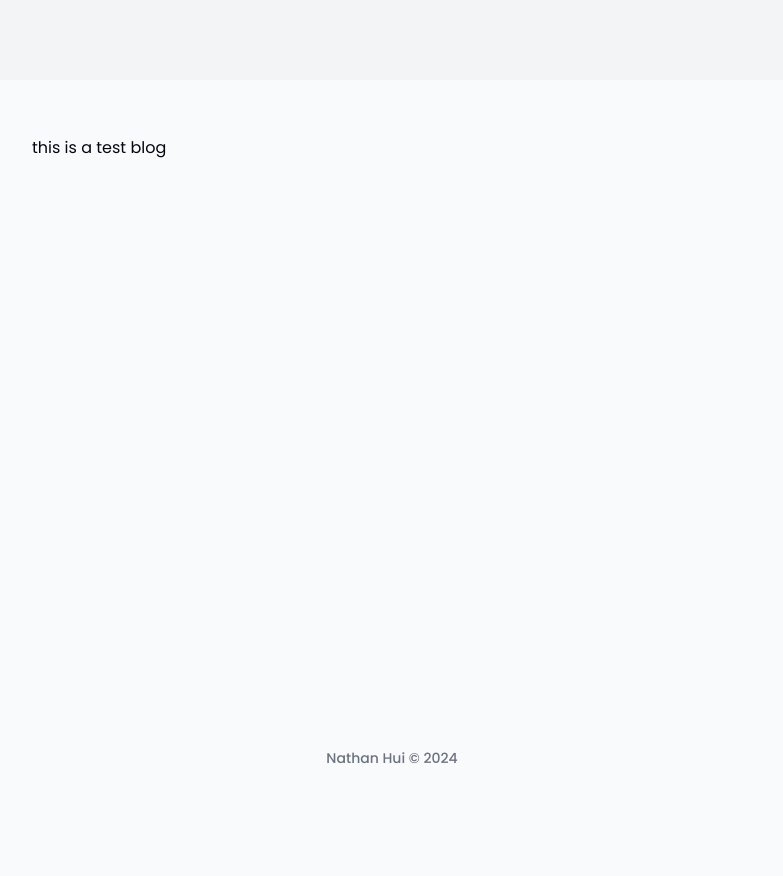
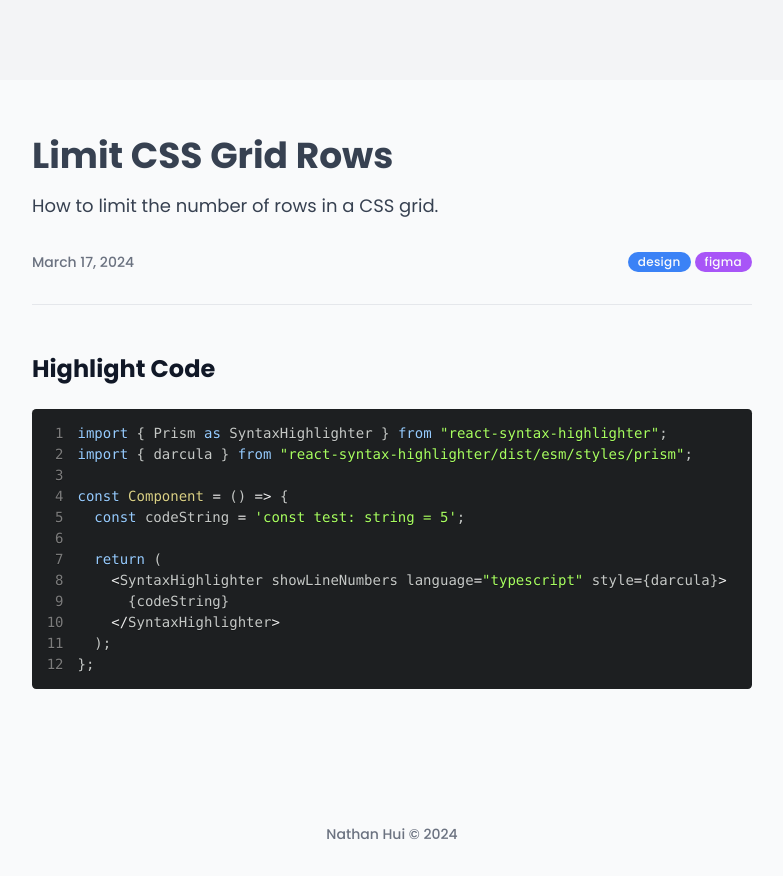
Before and after one commit to nhui98/nhui.blog, a Next.js app: page /design/limit-css-grid-rows in a window 1280 px wide. Shown: the whole page, without its empty margins (248-1031 px from the left). Before the commit the page ends 800 px from the top, so only its background shows below. Built offline with nearby package versions, Linux system fonts and the light colour scheme.

Commit message:
feat: test blog

```diff
--- a/package.json
+++ b/package.json
@@ -13,6 +13,7 @@
     "@radix-ui/react-separator": "^1.0.3",
     "@radix-ui/react-toggle": "^1.0.3",
     "@radix-ui/react-toggle-group": "^1.0.4",
+    "@types/react-syntax-highlighter": "^15.5.11",
     "class-variance-authority": "^0.7.0",
     "clsx": "^2.1.0",
     "fast-glob": "^3.3.2",
@@ -20,9 +21,11 @@
     "next": "14.0.4",
     "react": "^18",
     "react-dom": "^18",
+    "react-syntax-highlighter": "^15.5.0",
     "zod": "^3.22.4"
   },
   "devDependencies": {
+    "@tailwindcss/typography": "^0.5.10",
     "@total-typescript/ts-reset": "^0.5.1",
     "@types/node": "^20",
     "@types/react": "^18",
--- /dev/null
+++ b/src/app/[category]/(blogs)/layout.tsx
@@ -0,0 +1,5 @@
+import { ContainerSm } from "@/components/container";
+
+export default function Layout({ children }: { children: React.ReactNode }) {
+  return <ContainerSm className="prose prose-gray">{children}</ContainerSm>;
+}
--- a/src/app/[category]/(blogs)/limit-css-grid-rows/page.tsx
+++ b/src/app/[category]/(blogs)/limit-css-grid-rows/page.tsx
@@ -1,4 +1,5 @@
-import { BlogContainer } from "@/components/container";
+import { ArticleHeading } from "@/components/article-heading";
+import { CodeHighlight } from "@/components/code-highlight";
 import { BlogMeta } from "@/types";
 
 export const metadata: BlogMeta = {
@@ -12,5 +13,25 @@ export const metadata: BlogMeta = {
 };
 
 export default async function Page() {
-  return <BlogContainer>this is a test blog</BlogContainer>;
+  const codeString = `
+import { Prism as SyntaxHighlighter } from "react-syntax-highlighter";
+import { darcula } from "react-syntax-highlighter/dist/esm/styles/prism";
+
+const Component = () => {
+  const codeString = 'const test: string = 5';
+
+  return (
+    <SyntaxHighlighter showLineNumbers language="typescript" style={darcula}>
+      {codeString}
+    </SyntaxHighlighter>
+  );
+};
+`;
+  return (
+    <>
+      <ArticleHeading metadata={metadata} />
+      <h2>Highlight Code</h2>
+      <CodeHighlight codeString={codeString} />
+    </>
+  );
 }
--- a/src/app/[category]/page.tsx
+++ b/src/app/[category]/page.tsx
@@ -1,11 +1,17 @@
 import { notFound } from "next/navigation";
 
 import { BlogListing } from "@/components/blog-listing";
-import { BlogContainer } from "@/components/container";
+import { ContainerSm } from "@/components/container";
 import { BLOG_CATEGORY_ICON } from "@/components/icons/blog-category-icons";
 import { Separator } from "@/components/ui/separator";
 import { getAllBlogs } from "@/lib/get-blogs";
-import { isBlogCategory } from "@/lib/validators";
+import { BLOG_CATEGORIES, isBlogCategory } from "@/lib/validators";
+
+export async function generateStaticParams() {
+  return BLOG_CATEGORIES.map((category) => ({
+    category,
+  }));
+}
 
 export default async function Page({
   params: { category },
@@ -23,7 +29,7 @@ export default async function Page({
   blogs.forEach((blog) => blog.tags?.forEach((tag) => tags.add(tag)));
 
   return (
-    <BlogContainer>
+    <ContainerSm>
       <div className="flex items-center gap-x-2">
         {BLOG_CATEGORY_ICON[category]}
         <h1 className="text-3xl font-semibold capitalize">{category}</h1>
@@ -32,6 +38,6 @@ export default async function Page({
       <Separator className="my-6" />
 
       <BlogListing blogs={blogs} tags={Array.from(tags)} />
-    </BlogContainer>
+    </ContainerSm>
   );
 }
--- /dev/null
+++ b/src/components/article-heading.tsx
@@ -0,0 +1,31 @@
+import { TAG_STYLE } from "@/lib/validators";
+import { BlogMeta } from "@/types";
+
+import { Badge } from "./ui/badge";
+import { Separator } from "./ui/separator";
+
+export function ArticleHeading({ metadata }: { metadata: BlogMeta }) {
+  return (
+    <section className="not-prose">
+      <hgroup className="space-y-4">
+        <h1 className="text-4xl font-bold">{metadata.title}</h1>
+        <p className="text-lg">{metadata.description}</p>
+      </hgroup>
+
+      <div className="mt-8 flex flex-col items-start justify-between gap-4 sm:flex-row">
+        <div className="text-sm font-medium text-gray-500">
+          {metadata.custom.date}
+        </div>
+        <div className="flex flex-wrap gap-1">
+          {metadata.custom.tags?.map((tag) => (
+            <Badge key={tag} variant={TAG_STYLE[tag]}>
+              {tag}
+            </Badge>
+          ))}
+        </div>
+      </div>
+
+      <Separator className="my-8" />
+    </section>
+  );
+}
--- /dev/null
+++ b/src/components/code-highlight.tsx
@@ -0,0 +1,10 @@
+import { Prism as SyntaxHighlighter } from "react-syntax-highlighter";
+import { atomDark as theme } from "react-syntax-highlighter/dist/esm/styles/prism";
+
+export function CodeHighlight({ codeString }: { codeString: string }) {
+  return (
+    <SyntaxHighlighter showLineNumbers language="typescript" style={theme}>
+      {codeString.trim()}
+    </SyntaxHighlighter>
+  );
+}
--- a/src/components/container.tsx
+++ b/src/components/container.tsx
@@ -14,7 +14,7 @@ export function Container({
   );
 }
 
-export function BlogContainer({
+export function ContainerSm({
   children,
   className,
 }: {
@@ -22,8 +22,10 @@ export function BlogContainer({
   className?: string;
 }) {
   return (
-    <div className={cn("mx-auto w-full max-w-[736px] px-2 pt-14", className)}>
+    <article
+      className={cn("mx-auto w-full max-w-[736px] px-2 pt-14", className)}
+    >
       {children}
-    </div>
+    </article>
   );
 }
--- a/tailwind.config.ts
+++ b/tailwind.config.ts
@@ -33,7 +33,7 @@ const config = {
       },
     },
   },
-  plugins: [require("tailwindcss-animate")],
+  plugins: [require("tailwindcss-animate"), require("@tailwindcss/typography")],
 } satisfies Config;
 
 export default config;
```
Also changed, not shown: 1 other file (tests, documents, lock files or other folders).
